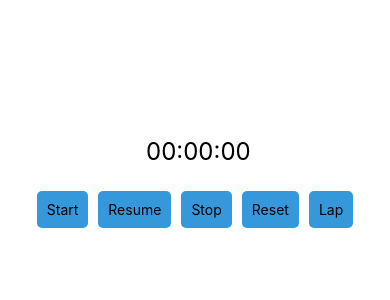
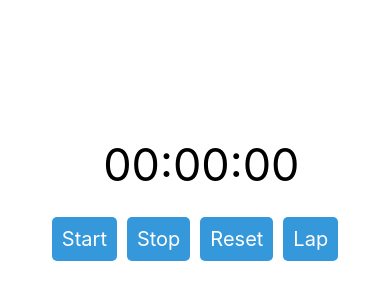
Before and after one commit to Shopify/eng-intern-assessment-react-native, a React Native app: screen / in a window 390 px wide. Shown: the part 58-358 px from the top of the page. Built offline with nearby package versions, Linux system fonts and the light colour scheme.

Commit message:
Styling Changes
Styling Changes

```diff
--- a/src/StopWatch.tsx
+++ b/src/StopWatch.tsx
@@ -94,14 +94,14 @@ export default function StopWatch() {
           />
         }
         {
-          isRunning &&
+         isRunning &&
           <StopWatchButtons
             name='Pause'
             onPress={handleStartStop}
           />
         }
         {
-          !isRunning &&
+          elapsedTime !== 0 && !isRunning &&
           <StopWatchButtons
             name='Resume'
             onPress={handleStartStop}
@@ -146,19 +146,19 @@ const styles = StyleSheet.create({
     justifyContent: 'center',
   },
   time: {
-    fontSize: 24,
+    fontSize: 45,
     marginBottom: 20,
   },
   row: {
     flex: 1,
     flexDirection: 'row',
     justifyContent: 'space-between',
-    marginVertical: 2,
     marginHorizontal: 15,
     padding: 10,
   },
   cell: {
     paddingRight: 10,
+    fontSize: 18,
   },
   lapContainer: {
     flex: 1,
--- a/src/StopWatchButton.tsx
+++ b/src/StopWatchButton.tsx
@@ -1,6 +1,7 @@
 import React from 'react';
 import { TouchableOpacity, Text, StyleSheet } from 'react-native';
 
+// Interface for the props
 interface StopWatchButtonsProps {
   name: string;
   onPress: () => void;
@@ -9,7 +10,7 @@ interface StopWatchButtonsProps {
 const StopWatchButtons: React.FC<StopWatchButtonsProps> = ({ name, onPress }) => {
   return (
     <TouchableOpacity style={styles.button} onPress={onPress}>
-      <Text>{name}</Text>
+      <Text style={styles.buttonText}>{name}</Text>
     </TouchableOpacity>
   );
 };
@@ -21,6 +22,11 @@ const styles = StyleSheet.create({
     borderRadius: 5,
     margin: 5,
     alignItems: 'center',
+    cornerRadius: 50,
+  },
+  buttonText: {
+    color: 'white',
+    fontSize: 20,
   },
 });
 
```
